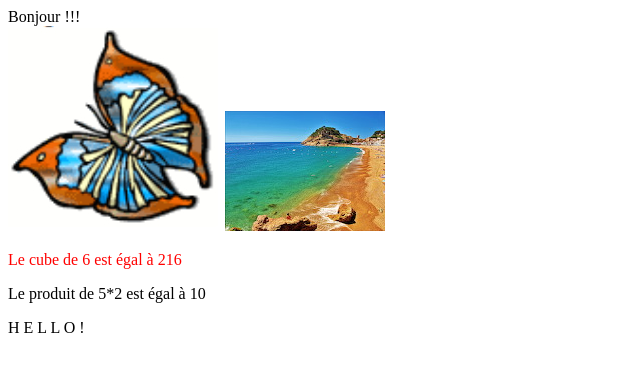
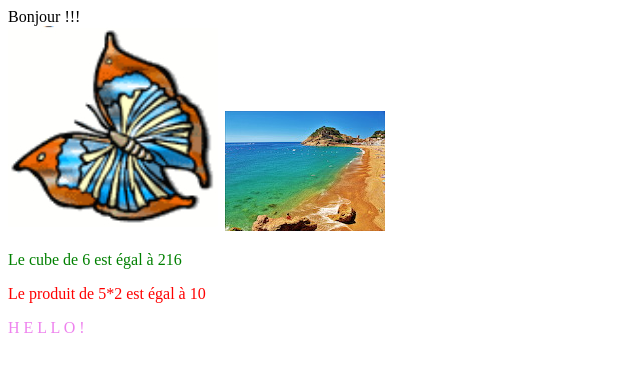
Before and after one commit to mbimba/JARDITOU, a plain HTML site: page JAVASCRIPT/td2fonctions.html in a window 1280 px wide. Shown: the whole page, without its empty margins (0-640 px from the left). Drawn offline with Linux system fonts and the light colour scheme.

Commit message:
Ajout dernier td "tableau" javascript

```diff
--- a/JAVASCRIPT/td2fonctions.html
+++ b/JAVASCRIPT/td2fonctions.html
@@ -37,12 +37,14 @@
 
     var produit = document.getElementById("produit");
     produit.innerText = "Le produit de 5*2 est égal à " + myproduit(5,2);
+    produit.style = "color: red;";
     var cube = document.getElementById("cube");
-    cube.style = "color: red;";
+    cube.style = "color: green;";
     cube.innerText = "Le cube de 6 est égal à " + mycube(6);
     afficheimg("papillon", "papillon.jpg");
     afficheimg("plage", "plage.jpeg");
     bonjour();
+    hello.style= "color: violet";
 
 </script>
 </body>
```
Also changed, not shown: JAVASCRIPT/Javascript_exercice.js (+46 -2 lines).
